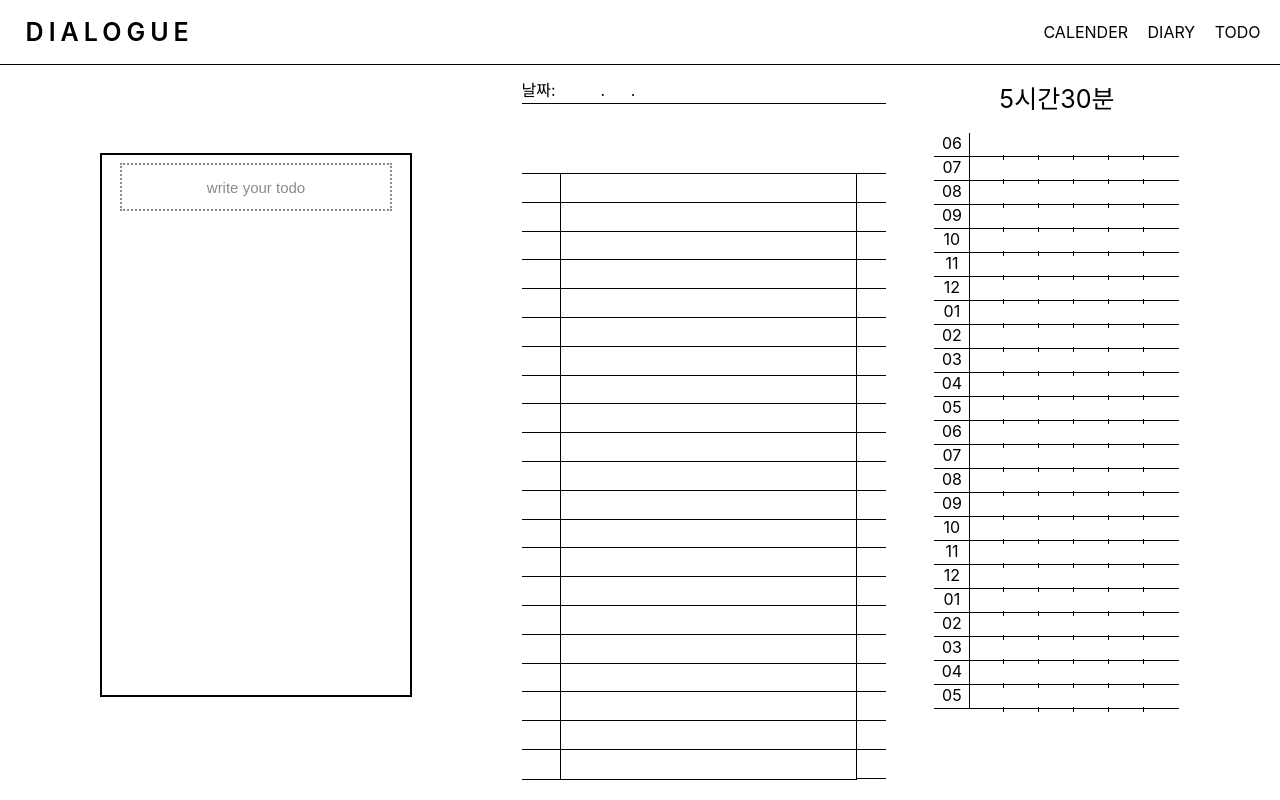
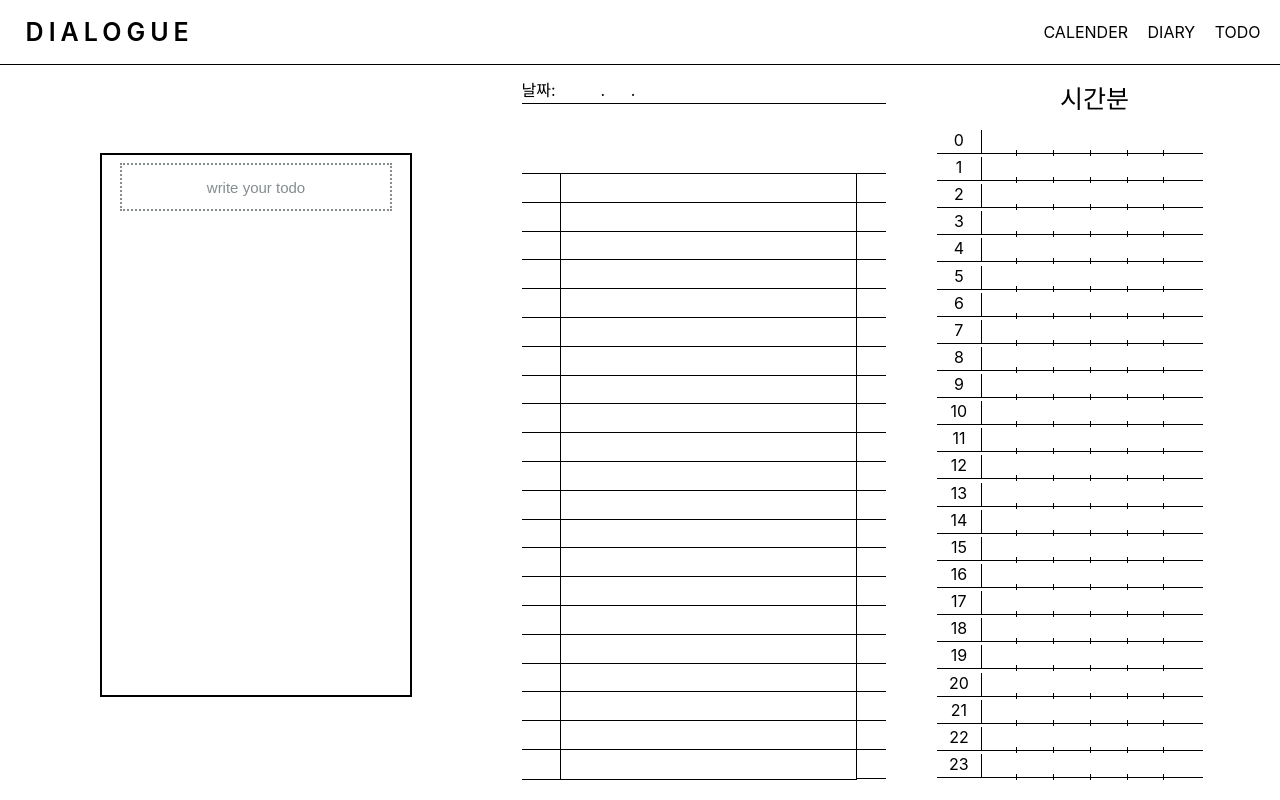
Before and after one commit to seyerin/dialogue, a React (Create React App) app: page /Todo in a window 1280 px wide. Built offline with nearby package versions, Linux system fonts and the light colour scheme.

Commit message:
scheduler

```diff
--- a/src/css/StyleSchedulerRightSide.js
+++ b/src/css/StyleSchedulerRightSide.js
@@ -1,7 +1,7 @@
 import styled from "styled-components";
 
-// const RightSide = styled.
 const Style = styled.section`
+  width: 25vw;
   margin-left: 3vw;
 
   .time {
@@ -12,23 +12,54 @@
     align-items: center;
     justify-content: center;
   }
+  .table {
+    width: 300px;
+    height: 90.5%;
+    display: flex;
+    justify-content: center;
+  }
+  .timeTitle {
+    width: 15%;
+    height: 100%;
+    display: flex;
+    flex-wrap: wrap;
+  }
+  .timeTitle div {
+    width: 100%;
+    height: 23px;
+    border-bottom: 1px solid black;
+    border-right: 1px solid black;
+    text-align: center;
+  }
   .timeTable {
-    margin-top: 0.4vh;
+    width: 250px;
+    height: 100%;
+    display: flex;
+    flex-wrap: wrap;
     position: relative;
-    /* z-index: 3; */
-    /* background-color: yellowgreen; */
   }
-  .input {
-    margin-top: 0.5vh;
-    width: 85%;
+  .timeData {
+    width: 36.9px;
+    height: 23px;
+    border-bottom: 1px solid black;
+    position: relative;
+  }
+  .timeData::after {
+    content: "";
+    width: 34px;
+    height: 6px;
+    display: block;
+    border-right: 1px solid black;
     position: absolute;
-    display: flex;
-    flex-direction: column;
-    justify-content: space-evenly;
-    /* top: 0; */
-    left: 2.5vw;
-    /* z-index: 1; */
+    top: 2.5vh;
+    z-index: 2;
   }
+  .timeData:nth-child(6n + 0)::after {
+    /* background-color: wheat; */
+    display: none;
+  }
+  /* background-color: yellowgreen; */
+
   .click {
     background-color: blue;
   }
--- a/src/css/StyleTable.js
+++ b/src/css/StyleTable.js
@@ -46,7 +46,10 @@
   }
   /* .timeData:last-child {
     border-right: 1px solid black;
+  }
+  /* .timeData:hover {
+    background-color: gray;
   } */
 `;
 
-export default TableLine;
+// export default TableLine;
--- /dev/null
+++ b/src/css/StyleTest.js
@@ -0,0 +1,15 @@
+import styled from "styled-components";
+
+const Atest = styled.div`
+  /* width: 35px;
+  height: 23px;
+  border-bottom: 1px solid black;
+  position: relative;
+  /* background-color: yellowgreen; */
+
+  .click {
+    background-color: blue;
+  }
+`;
+
+export default Atest;
--- /dev/null
+++ b/src/jsx/AAA.jsx
@@ -0,0 +1,56 @@
+import Atest from "../css/StyleTest";
+function Table(props) {
+  const painting = (e) => {
+    let start = JSON.parse(localStorage.getItem("studyStart"));
+    let end = JSON.parse(localStorage.getItem("studyEnd"));
+    let count = Number(localStorage.getItem("count")) - 1;
+    let counter = 0;
+
+    for (let i = start[count]; i <= end[count]; i++) {
+      e.target.parentNode.children[i].className = "timeData click";
+    }
+
+    for (let i = 0; i < 144; i++) {
+      if (e.target.parentNode.children[i].className == "timeData click") {
+        counter++;
+      }
+    }
+    let hour = Math.floor((counter * 10) / 60);
+    let minute = (counter * 10) % 60;
+
+    props.setTime(() => {
+      let temp = 0;
+      temp = [hour, minute];
+      // console.log(temp);
+      return temp;
+    });
+  };
+
+  return (
+    <Atest
+      className={"timeData"}
+      onMouseDown={(e) => {
+        props.setFlag(false);
+
+        props.setCount((prev) => prev + 1);
+        props.setStart((prev) => {
+          let temp = [...prev];
+          temp.push(props.x);
+          return temp;
+        });
+      }}
+      onMouseUp={(e) => {
+        props.setEnd((prev) => {
+          let temp = [...prev];
+          temp.push(props.x);
+          return temp;
+        });
+        props.setFlag(true);
+      }}
+      onMouseMove={(e) => {
+        painting(e);
+      }}
+    ></Atest>
+  );
+}
+export default Table;
--- a/src/jsx/SchedulerRightSide.jsx
+++ b/src/jsx/SchedulerRightSide.jsx
@@ -1,8 +1,36 @@
 // import styled from "styled-components";
+import { useEffect, useState, useRef } from "react";
 import Style from "../css/StyleSchedulerRightSide";
-import Table from "./TableDate";
+import Time from "./TableDate";
+// import Table from "./TableDate";
+
+import Table from "./AAA";
+
 function RightSide() {
-  const arr = [
+  const [studyStart, setStudyStart] = useState(
+    () => JSON.parse(localStorage.getItem("studyStart")) || []
+  );
+  const [studyEnd, setStudyEnd] = useState(
+    () => JSON.parse(localStorage.getItem("studyEnd")) || []
+  );
+  const [count, setCount] = useState(
+    () => Number(localStorage.getItem("count")) || 0
+  );
+  const [flag, setFlag] = useState(false);
+  const [time, setTime] = useState([]);
+  const [target, setTarget] = useState([]);
+
+  useEffect(() => {
+    localStorage.setItem("studyStart", JSON.stringify(studyStart));
+    localStorage.setItem("studyEnd", JSON.stringify(studyEnd));
+    localStorage.setItem("count", count);
+  }, [studyStart, studyEnd, count]);
+
+  let arr = [];
+  for (let i = 0; i < 144; i++) {
+    arr.push(i);
+  }
+  const timeArr = [
     "06",
     "07",
     "08",
@@ -28,17 +56,46 @@
     "04",
     "05",
   ];
+  let counter = 0;
   return (
     <Style className="rightSide">
       <div className="time">
         <p>
-          <span>5</span>시간<span>30</span>분
+          <span>{time[0]}</span>시간<span>{time[1]}</span>분
         </p>
       </div>
-      <div className="timeTable">
-        {arr.map((x, y) => (
-          <Table time={x} key={y} y={y} />
-        ))}
+      <div className="table">
+        <div className="timeTitle">
+          {timeArr.map((x, y) => (
+            <Time key={y} time={y} />
+          ))}
+        </div>
+        <div
+          className="timeTable"
+          onMouseDown={(e) => {
+            setTarget(() => {
+              let temp = [];
+              temp = [e.target];
+              console.log(temp);
+              return temp;
+            });
+          }}
+        >
+          {arr.map((x) => (
+            <Table
+              time={x % 7 == 0 || x == 0 ? timeArr[counter++] : ""}
+              key={x}
+              x={x}
+              setStart={setStudyStart}
+              setEnd={setStudyEnd}
+              setCount={setCount}
+              flag={flag}
+              setFlag={setFlag}
+              setTime={setTime}
+              // target={target}
+            />
+          ))}
+        </div>
       </div>
     </Style>
   );
--- a/src/jsx/TableDate.jsx
+++ b/src/jsx/TableDate.jsx
@@ -1,57 +1,9 @@
-import { useEffect, useState } from "react";
-import "../css/StyleTable";
-import TableLine from "../css/StyleTable";
-
-function Table(props) {
-  const TimeData = (props) => {
-    const [time, setTime] = useState(false);
-    const [study, setStudy] = useState(
-      () => JSON.parse(localStorage.getItem("arr")) || []
-    );
-    useEffect(() => {
-      // if (study == []) {
-      //   localStorage.setItem("arr", JSON.stringify([study]));
-      // } else {
-      localStorage.setItem("arr", JSON.stringify([...study]));
-      // }
-    }, [study]);
-
-    return (
-      <>
-        <div
-          className={"timeData"}
-          onClick={(e) => {
-            setTime((prev) => !prev);
-
-            console.log(study);
-            setStudy((prev) => {
-              let temp = [...prev];
-              temp.push([props.y, props.x]); // [0, 1, 12,[]]] <= push 맞음
-              return temp;
-            });
-            // for (let j = 0; j < 1; j++) { <-- y
-            //   for (let i = 1; i < 7; i++) { <-- x
-            //     // console.log(
-            //     e.target.parentNode.parentNode.children[j].children[i].className =
-            //       "timeData click";
-            //     // );
-            //   }
-            // }
-            // console.log(JSON.parse(localStorage.getItem("arr")));
-          }}
-        ></div>
-      </>
-    );
-  };
-  const arr = [1, 2, 3, 4, 5, 6];
+function Time(props) {
   return (
-    <TableLine>
-      <span>{props.time}</span>
-      {arr.map((x) => (
-        <TimeData key={x} y={props.y} x={x} />
-      ))}
-    </TableLine>
+    <>
+      <div>{props.time}</div>
+    </>
   );
 }
 
-export default Table;
+export default Time;
```
